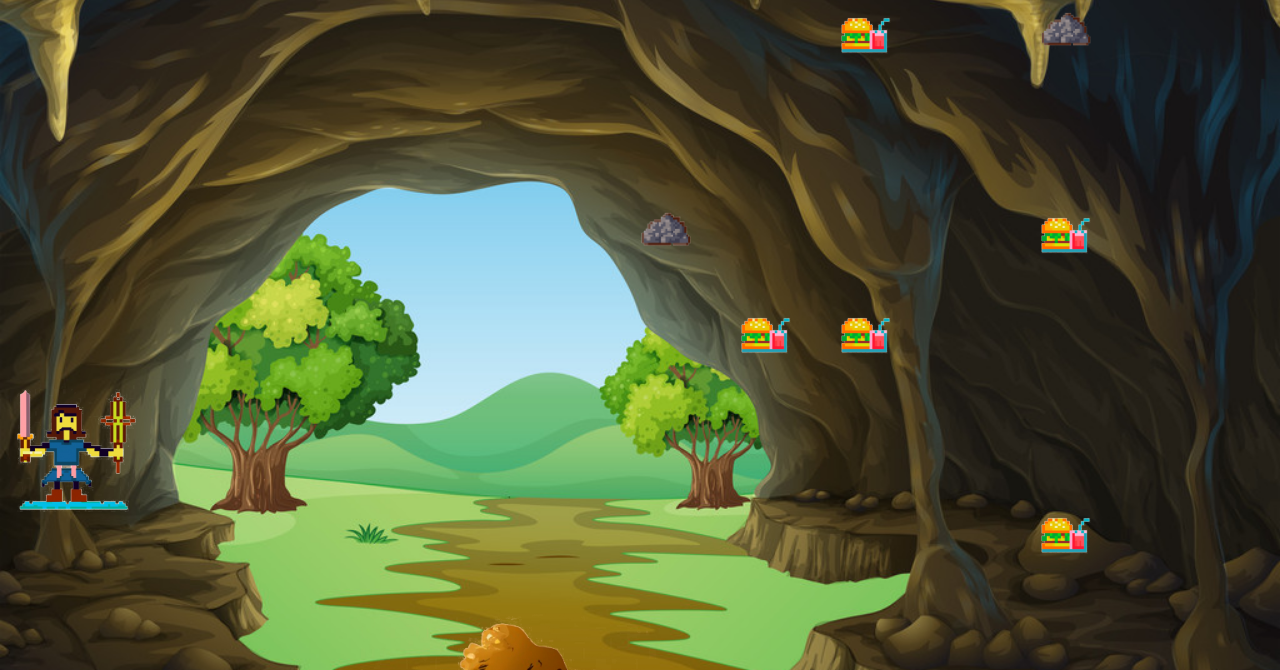
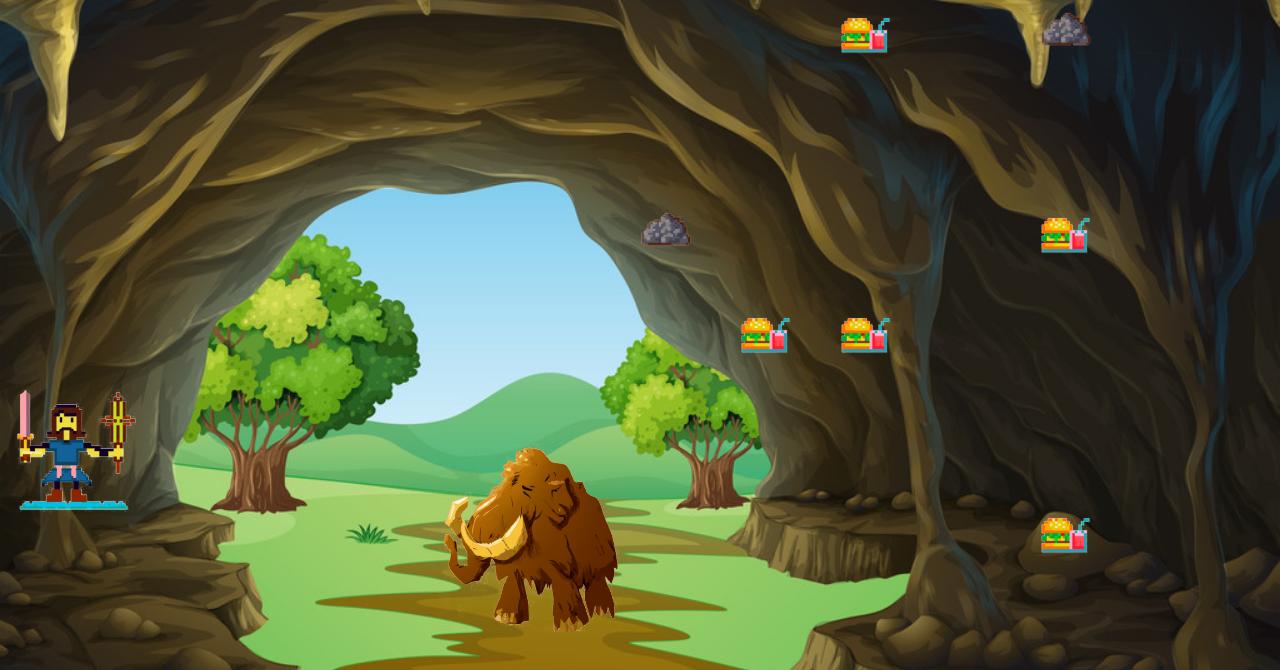
Before and after one commit to csefikatalin/harcos_varazslo, a plain HTML site: page index.html in a window 1280 px wide. Shown: the part 111-781 px from the top of the page. Drawn offline with nearby package versions, Linux system fonts and the light colour scheme.

Commit message:
mammut helyzetének javítása

```diff
--- a/jatekter.js
+++ b/jatekter.js
@@ -41,9 +41,13 @@ class Jatekter {
                 this.esemenyTrigger("remeg");
             }
         });
-        $(window).on("jatekvege", (e)=>{
-            new Info("A játék vége", ["Hurrá! A Harcos elkapta a Mammutot!"], $("body"));
-        })
+        $(window).on("jatekvege", (e) => {
+            new Info(
+                "A játék vége",
+                ["Hurrá! A Harcos elkapta a Mammutot!"],
+                $("body")
+            );
+        });
     }
     #talalat(tomb, n, harcosIndex) {
         let elem = this.#jatekter[harcosIndex];
@@ -61,12 +65,14 @@ class Jatekter {
         const SZULOELEM = $("article");
         this.#maxWidth = SZULOELEM.width();
         this.#maxHeight = SZULOELEM.height();
+        console.log(this.#maxWidth);
+        console.log(this.#maxHeight);
         this.#jatekterGeneralas();
         this.#targyGenerelas("szikla", 3, SZULOELEM, this.#sziklak);
         this.#targyGenerelas("etel", 5, SZULOELEM, this.#etelek);
         this.#mammut = new Mammut(SZULOELEM, "mammut", `kepek/mammut.PNG`, {
-            y: parseInt(this.#maxWidth / 2),
-            x: parseInt(this.#maxHeight / 2),
+            y: parseInt((this.#maxHeight * 2) / 3),
+            x: parseInt(this.#maxWidth / 3),
         });
         console.log(this.#harcosPoz);
         this.#harcosom = new Szereplo(
--- a/stilus.css
+++ b/stilus.css
@@ -99,7 +99,7 @@ footer {
     animation-iteration-count: 35;
 }
 .mammut {
-    width: 300px;
+    width: 200px;
 }
 @keyframes mozgas {
     0% {
```
